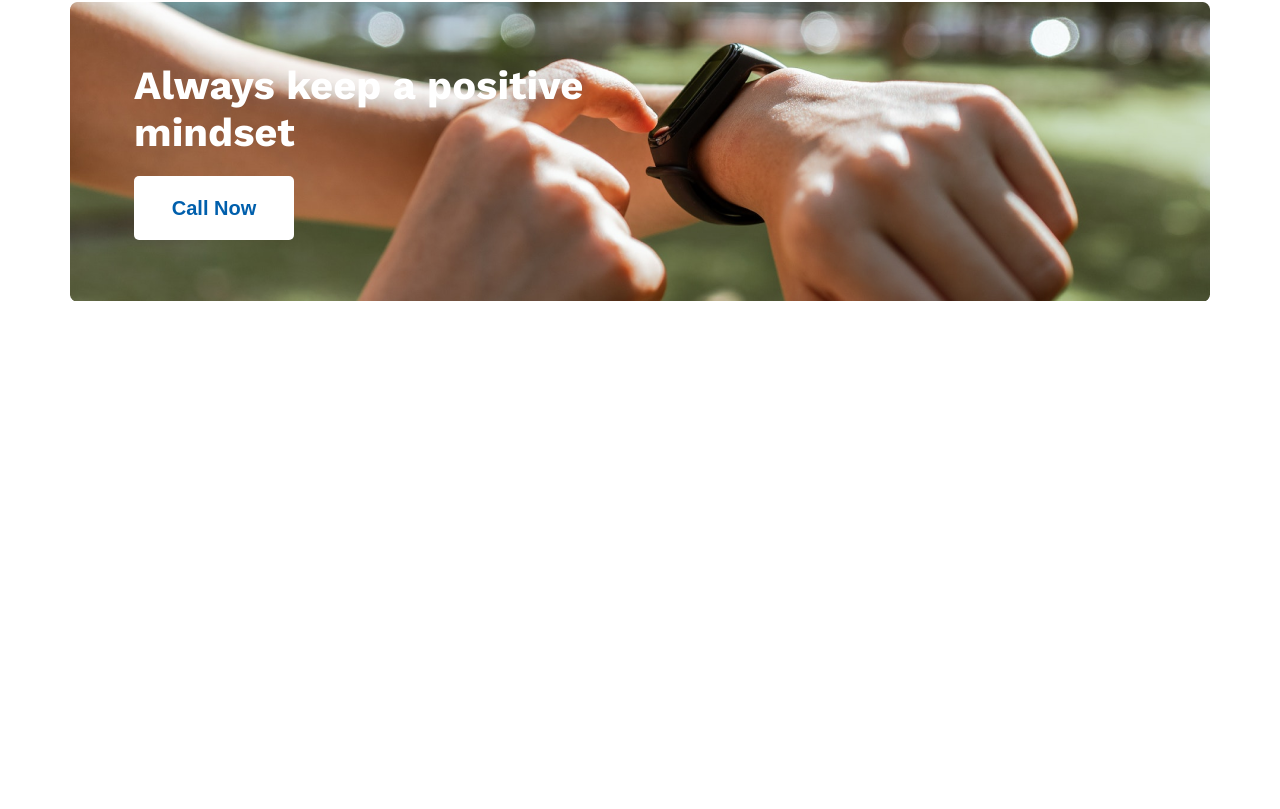
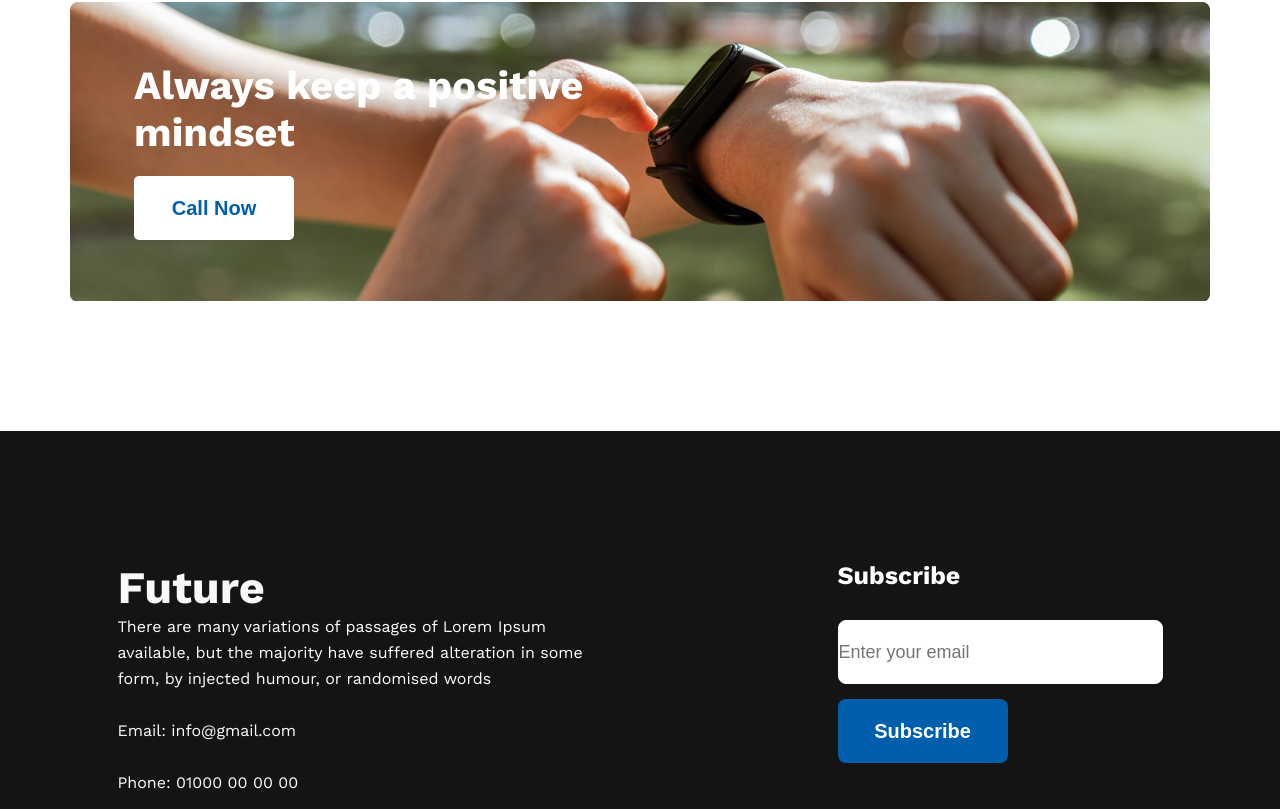
Before and after one commit to smhasan-shahriar/new-year-new-ador, a plain HTML site: page index.html in a window 1280 px wide. Shown: the part 2083-2892 px from the top of the page. Before the commit the page ends 2384 px from the top, so only its background shows below. Drawn offline with nearby package versions, Linux system fonts and the light colour scheme.

Commit message:
finished without gradient

```diff
--- a/index.html
+++ b/index.html
@@ -79,6 +79,28 @@
         <button class="btn-call">Call Now</button>
       </div>
     </main>
-    <footer></footer>
+    <footer>
+      <div class="footer-left">
+        <h3 class="footer-title">Future</h3>
+        <p class="footer-description">
+          There are many variations of passages of Lorem Ipsum available, but
+          the majority have suffered alteration in some form, by injected
+          humour, or randomised words<br />
+          <br />Email: info@gmail.com <br /><br />
+          Phone: 01000 00 00 00
+        </p>
+        <br />
+        <div class="footer-icons">
+          <a href=""><img src="images/icons/fb.png" alt="" /></a>
+          <a href=""><img src="images/icons/twitter.png" alt="" /> </a
+          ><a href=""><img src="images/icons/youtube.png" alt="" /></a>
+        </div>
+      </div>
+      <div class="footer-right">
+        <h4 class="subscribe-title">Subscribe</h4>
+        <input type="email" name="" id="" placeholder="Enter your email" />
+        <button class="subscribe-btn">Subscribe</button>
+      </div>
+    </footer>
   </body>
 </html>
--- a/resources/styles.css
+++ b/resources/styles.css
@@ -171,3 +171,62 @@ ul {
   border: 0;
   margin-left: 64px;
 }
+
+/* footer style */
+
+footer {
+  width: 100%;
+  height: 550px;
+  color: white;
+  background: #151414;
+  margin-top: 130px;
+  display: flex;
+  justify-content: space-around;
+  align-items: flex-start;
+  padding-top: 130px;
+}
+
+.footer-title {
+  color: #f8f8f8;
+  font-size: 45px;
+  font-weight: 700;
+}
+
+.footer-description {
+  width: 485px;
+  color: #fff;
+  font-size: 16px;
+  font-weight: 400;
+  line-height: 26px;
+}
+
+.subscribe-title {
+  color: #fff;
+  font-size: 25px;
+  font-weight: 700;
+}
+
+input[type="email"] {
+  width: 325px;
+  height: 64px;
+  color: var(--dark-07, #f3f3f3);
+  font-size: 18px;
+  font-weight: 400;
+  display: block;
+  margin-top: 30px;
+  margin-bottom: 15px;
+  border-radius: 8px;
+  border: 1px solid #fff;
+}
+
+.subscribe-btn {
+  width: 170px;
+  height: 64px;
+  border-radius: 8px;
+  background: #005fac;
+  border: 0;
+  color: #fff;
+  font-size: 20px;
+  font-weight: 700;
+  display: block;
+}
```
